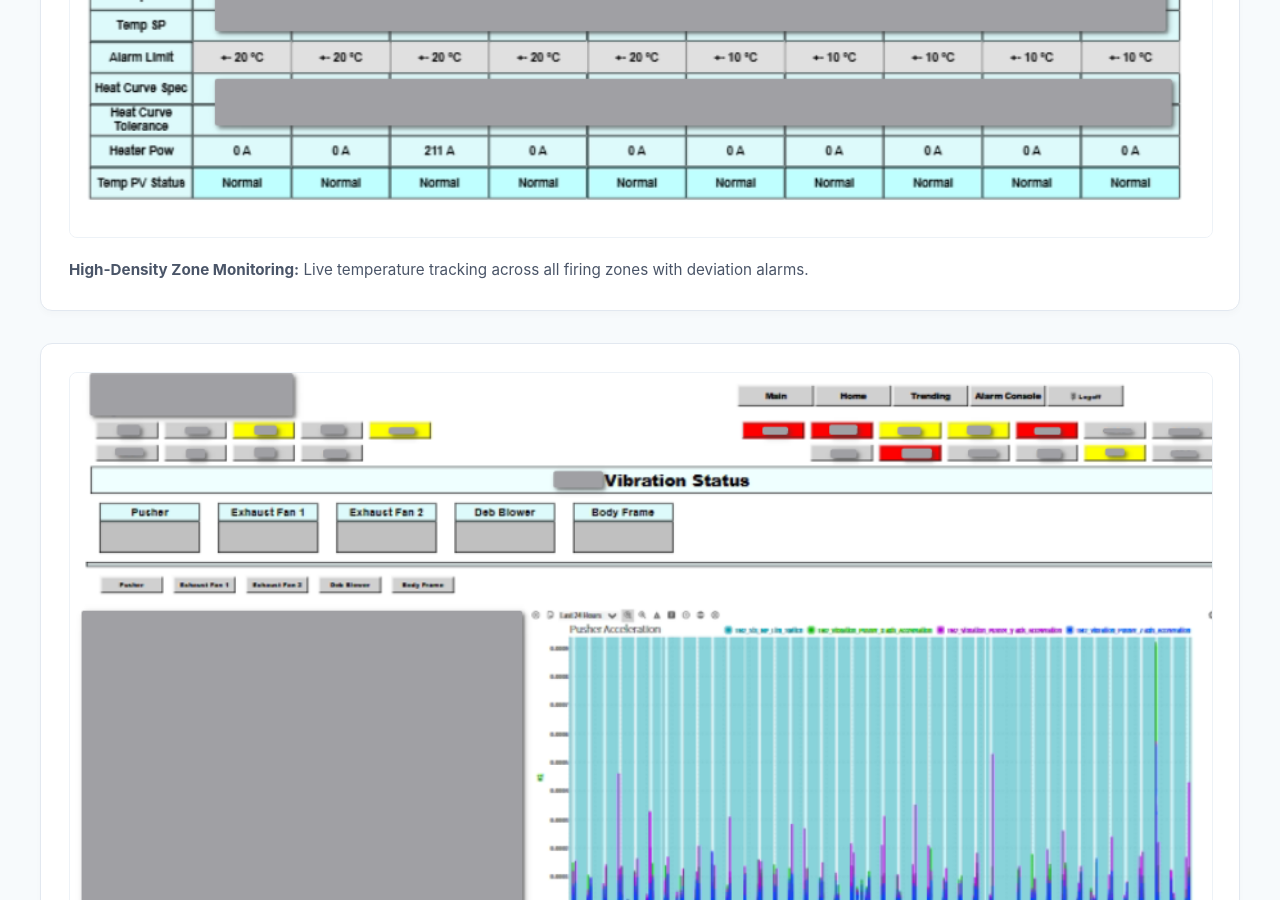
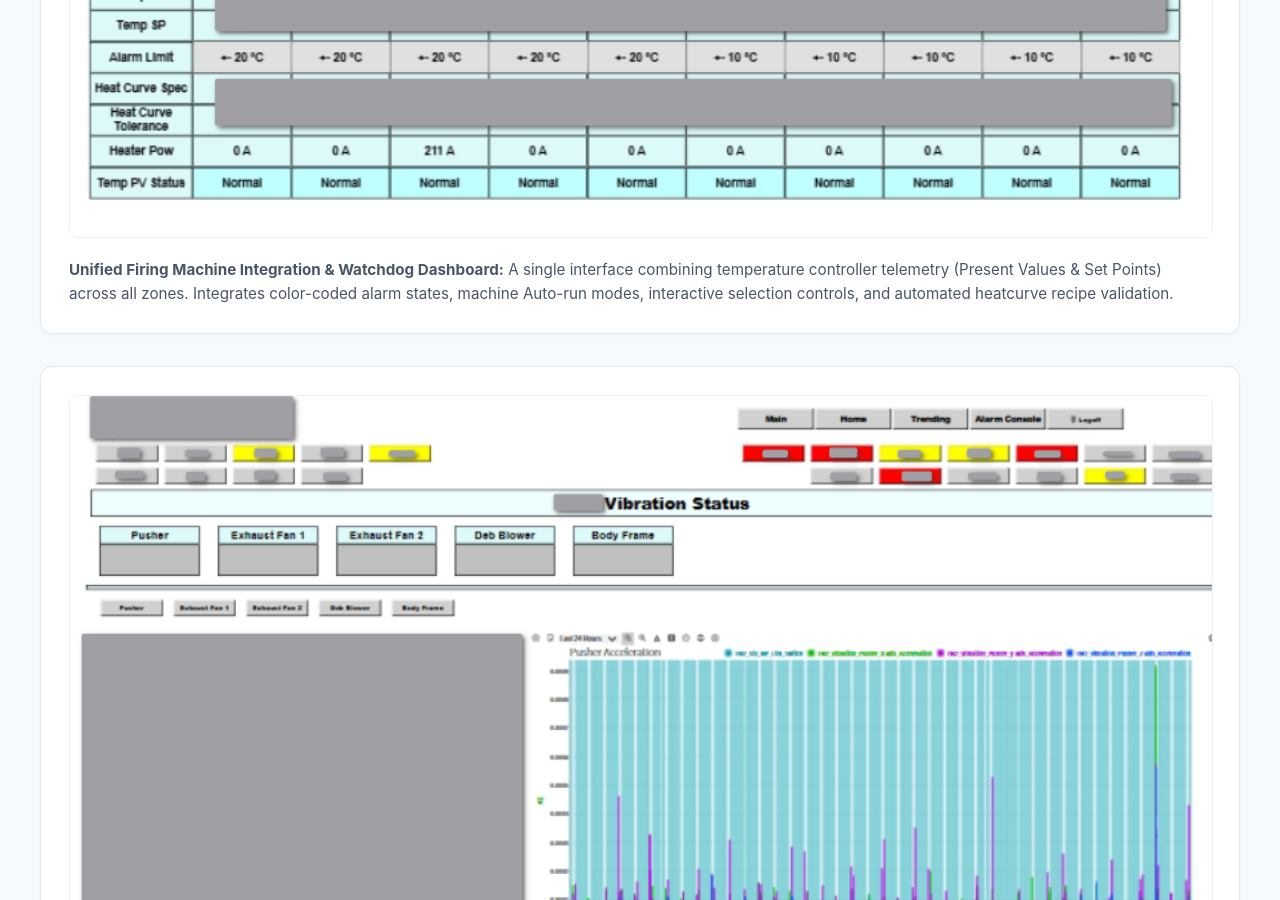
Before and after one commit to xion-xion/xion-xion.github.io, a Jekyll site: the page built from projects/project-smart-factory.html, in a window 1280 px wide and 900 px high, scrolled down 6682 px. Built offline with Jekyll 4.4.1, drawn with Linux system fonts in a browser that asks for light colours.

Commit message:
docs(smart-factory): update firing machine dashboard caption
Update the web_firing_v2.png caption to Option A to emphasize the unified integration of controller telemetry and watchdog recipe validation.

```diff
--- a/projects/project-smart-factory.html
+++ b/projects/project-smart-factory.html
@@ -385,8 +385,8 @@ title: Integrated Smart Factory Ecosystem (IIoT)
                 <p class="caption"><strong>Facility Digital Twin:</strong> Floor plan mapping of AC units with live status and room temperature.</p>
             </div>
             <div class="dashboard-item">
-                <img src="{{ site.baseurl }}/assets/images/smart-factory/web_firing_v2.png" alt="High-Density Zone Monitoring">
-                <p class="caption"><strong>High-Density Zone Monitoring:</strong> Live temperature tracking across all firing zones with deviation alarms.</p>
+                <img src="{{ site.baseurl }}/assets/images/smart-factory/web_firing_v2.png" alt="Unified Firing Machine Integration & Watchdog Dashboard">
+                <p class="caption"><strong>Unified Firing Machine Integration & Watchdog Dashboard:</strong> A single interface combining temperature controller telemetry (Present Values & Set Points) across all zones. Integrates color-coded alarm states, machine Auto-run modes, interactive selection controls, and automated heatcurve recipe validation.</p>
             </div>
             <div class="dashboard-item">
                 <img src="{{ site.baseurl }}/assets/images/smart-factory/web_vibration.png" alt="Predictive Vibration Monitoring Dashboard">
```
